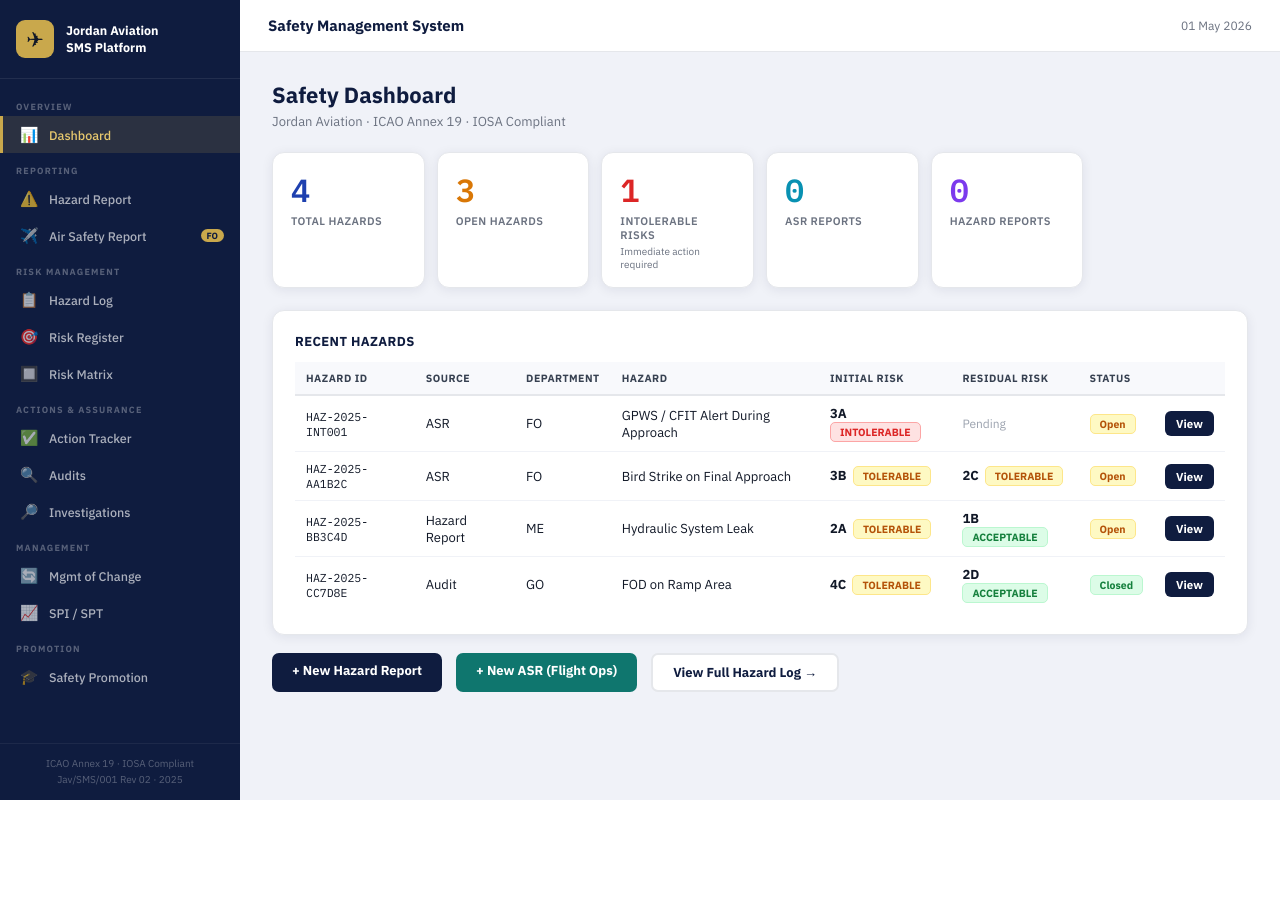
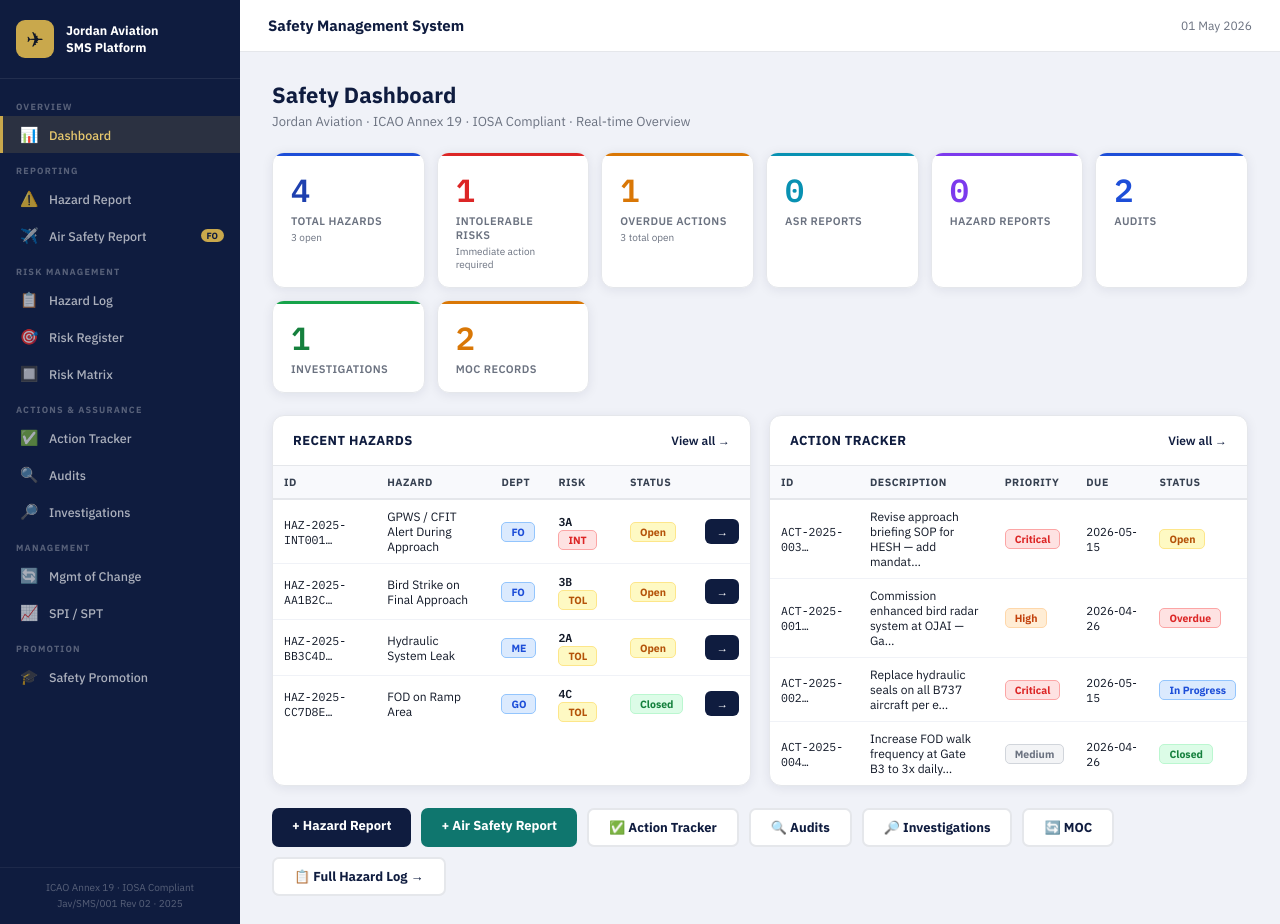
Before and after one commit to omarbarghouth/jav-sms, a Flask app: page / in a window 1280 px wide. Before the commit the page ends 800 px from the top, so only its background shows below. Run offline with Flask 3, Linux system fonts and the light colour scheme.

Commit message:
Update dashboard.html

```diff
--- a/templates/dashboard.html
+++ b/templates/dashboard.html
@@ -3,77 +3,95 @@
 {% block content %}
 
 <div class="page-title">Safety Dashboard</div>
-<div class="page-sub">Jordan Aviation · ICAO Annex 19 · IOSA Compliant</div>
+<div class="page-sub">Jordan Aviation · ICAO Annex 19 · IOSA Compliant · Real-time Overview</div>
 
+<!-- Stat Grid -->
 <div class="stat-grid">
-  <div class="stat-card">
+  <div class="stat-card blue">
     <div class="stat-val" style="color:#1e40af">{{ total }}</div>
     <div class="stat-lbl">Total Hazards</div>
+    <div class="stat-sub">{{ open_h }} open</div>
   </div>
-  <div class="stat-card">
-    <div class="stat-val" style="color:#d97706">{{ open_h }}</div>
-    <div class="stat-lbl">Open Hazards</div>
-  </div>
-  <div class="stat-card">
+  <div class="stat-card red">
     <div class="stat-val" style="color:#dc2626">{{ intol }}</div>
     <div class="stat-lbl">Intolerable Risks</div>
     <div class="stat-sub">Immediate action required</div>
   </div>
-  <div class="stat-card">
+  <div class="stat-card yellow">
+    <div class="stat-val" style="color:#d97706">{{ overdue }}</div>
+    <div class="stat-lbl">Overdue Actions</div>
+    <div class="stat-sub">{{ open_act }} total open</div>
+  </div>
+  <div class="stat-card teal">
     <div class="stat-val" style="color:#0891b2">{{ asr_cnt }}</div>
     <div class="stat-lbl">ASR Reports</div>
   </div>
-  <div class="stat-card">
+  <div class="stat-card purple">
     <div class="stat-val" style="color:#7c3aed">{{ hr_cnt }}</div>
     <div class="stat-lbl">Hazard Reports</div>
   </div>
+  <div class="stat-card blue">
+    <div class="stat-val" style="color:#1d4ed8">{{ audits }}</div>
+    <div class="stat-lbl">Audits</div>
+  </div>
+  <div class="stat-card green">
+    <div class="stat-val" style="color:#15803d">{{ inv_cnt }}</div>
+    <div class="stat-lbl">Investigations</div>
+  </div>
+  <div class="stat-card yellow">
+    <div class="stat-val" style="color:#d97706">{{ moc_cnt }}</div>
+    <div class="stat-lbl">MOC Records</div>
+  </div>
 </div>
 
-<div class="card">
-  <div class="card-title">Recent Hazards</div>
+<!-- SPI Alert Banner -->
+{% if spi_critical > 0 %}
+<div style="background:#fee2e2;border:1.5px solid #fca5a5;border-radius:10px;padding:12px 16px;margin-bottom:18px;display:flex;align-items:center;gap:12px">
+  <span style="font-size:20px">🔴</span>
+  <div>
+    <strong style="color:#dc2626">{{ spi_critical }} SPI Indicator(s) at CRITICAL Level</strong>
+    <span style="color:#dc2626;font-size:12px;margin-left:10px">→ <a href="/spi" style="color:#dc2626;text-decoration:underline">View SPI Dashboard</a></span>
+  </div>
+</div>
+{% endif %}
+{% if spi_warning > 0 and spi_critical == 0 %}
+<div style="background:#fef9c3;border:1.5px solid #fde68a;border-radius:10px;padding:12px 16px;margin-bottom:18px;display:flex;align-items:center;gap:12px">
+  <span style="font-size:20px">🟡</span>
+  <div>
+    <strong style="color:#b45309">{{ spi_warning }} SPI Indicator(s) at WARNING Level</strong>
+    <span style="color:#b45309;font-size:12px;margin-left:10px">→ <a href="/spi" style="color:#b45309;text-decoration:underline">View SPI Dashboard</a></span>
+  </div>
+</div>
+{% endif %}
+
+<div class="two-col">
+  <!-- Recent Hazards -->
+  <div class="card" style="padding:0">
+    <div style="padding:16px 20px;border-bottom:1px solid var(--border);display:flex;justify-content:space-between;align-items:center">
+      <div class="card-title" style="margin:0">Recent Hazards</div>
+      <a href="/hazard-log" style="font-size:12px;color:var(--navy);font-weight:600">View all →</a>
+    </div>
     <div class="tbl-wrap">
       <table>
         <thead>
           <tr>
-          <th>Hazard ID</th>
-          <th>Source</th>
-          <th>Department</th>
-          <th>Hazard</th>
-          <th>Initial Risk</th>
-          <th>Residual Risk</th>
-          <th>Status</th>
-          <th></th>
+            <th>ID</th><th>Hazard</th><th>Dept</th><th>Risk</th><th>Status</th><th></th>
           </tr>
         </thead>
         <tbody>
           {% for h in recent %}
           <tr>
-          <td class="mono">{{ h.id }}</td>
-          <td>{{ h.source }}</td>
-          <td>{{ dept_code(h.department_id) }}</td>
-          <td>{{ h.generic_hazard }}</td>
+            <td class="mono">{{ h.id[:16] }}…</td>
+            <td style="max-width:150px;font-size:12px">{{ h.generic_hazard[:40] }}{% if h.generic_hazard|length > 40 %}…{% endif %}</td>
+            <td><span class="badge badge-blue">{{ dept_code(h.department_id) }}</span></td>
             <td>
-            <strong>{{ h.initial_risk_index }}</strong>&nbsp;
+              <strong class="mono">{{ h.initial_risk_index }}</strong>&nbsp;
               {% if h.initial_risk_tolerance == 'INTOLERABLE' %}
-              <span class="badge badge-red">INTOLERABLE</span>
+                <span class="badge badge-red">INT</span>
               {% elif h.initial_risk_tolerance == 'TOLERABLE' %}
-              <span class="badge badge-yellow">TOLERABLE</span>
+                <span class="badge badge-yellow">TOL</span>
               {% else %}
-              <span class="badge badge-green">ACCEPTABLE</span>
-            {% endif %}
-          </td>
-          <td>
-            {% if h.residual_risk_index %}
-              <strong>{{ h.residual_risk_index }}</strong>&nbsp;
-              {% if h.residual_risk_tolerance == 'INTOLERABLE' %}
-                <span class="badge badge-red">INTOLERABLE</span>
-              {% elif h.residual_risk_tolerance == 'TOLERABLE' %}
-                <span class="badge badge-yellow">TOLERABLE</span>
-              {% else %}
-                <span class="badge badge-green">ACCEPTABLE</span>
-              {% endif %}
-            {% else %}
-              <span style="color:#9ca3af;font-size:12px">Pending</span>
+                <span class="badge badge-green">ACC</span>
               {% endif %}
             </td>
             <td>
@@ -83,7 +101,7 @@
                 <span class="badge badge-green">Closed</span>
               {% endif %}
             </td>
-          <td><a href="/hazard-log/{{ h.id }}" class="btn btn-nav btn-sm">View</a></td>
+            <td><a href="/hazard-log/{{ h.id }}" class="btn btn-nav btn-sm">→</a></td>
           </tr>
           {% endfor %}
         </tbody>
@@ -91,10 +109,51 @@
     </div>
   </div>
 
-<div style="display:flex;gap:14px;flex-wrap:wrap;margin-top:8px">
-  <a href="/hazard-report" class="btn btn-nav">+ New Hazard Report</a>
-  <a href="/asr" class="btn btn-nav" style="background:#0f766e">+ New ASR (Flight Ops)</a>
-  <a href="/hazard-log" class="btn btn-outline">View Full Hazard Log →</a>
+  <!-- Recent Actions -->
+  <div class="card" style="padding:0">
+    <div style="padding:16px 20px;border-bottom:1px solid var(--border);display:flex;justify-content:space-between;align-items:center">
+      <div class="card-title" style="margin:0">Action Tracker</div>
+      <a href="/actions" style="font-size:12px;color:var(--navy);font-weight:600">View all →</a>
+    </div>
+    <div class="tbl-wrap">
+      <table>
+        <thead>
+          <tr><th>ID</th><th>Description</th><th>Priority</th><th>Due</th><th>Status</th></tr>
+        </thead>
+        <tbody>
+          {% for a in recent_actions %}
+          <tr>
+            <td class="mono">{{ a.id[:14] }}…</td>
+            <td style="max-width:160px;font-size:12px">{{ a.description[:50] }}…</td>
+            <td>
+              {% if a.priority == 'Critical' %}<span class="badge badge-red">Critical</span>
+              {% elif a.priority == 'High' %}<span class="badge badge-orange">High</span>
+              {% else %}<span class="badge badge-gray">{{ a.priority }}</span>{% endif %}
+            </td>
+            <td style="font-size:11.5px">{{ a.due_date }}</td>
+            <td>
+              {% if a.status == 'Overdue' %}<span class="badge badge-red">Overdue</span>
+              {% elif a.status == 'Closed' %}<span class="badge badge-green">Closed</span>
+              {% elif a.status == 'In Progress' %}<span class="badge badge-blue">In Progress</span>
+              {% else %}<span class="badge badge-yellow">Open</span>{% endif %}
+            </td>
+          </tr>
+          {% endfor %}
+        </tbody>
+      </table>
+    </div>
+  </div>
+</div>
+
+<!-- Quick Actions -->
+<div style="display:flex;gap:10px;flex-wrap:wrap;margin-top:4px">
+  <a href="/hazard-report" class="btn btn-nav">+ Hazard Report</a>
+  <a href="/asr" class="btn btn-nav" style="background:#0f766e">+ Air Safety Report</a>
+  <a href="/actions" class="btn btn-outline">✅ Action Tracker</a>
+  <a href="/audits" class="btn btn-outline">🔍 Audits</a>
+  <a href="/investigations" class="btn btn-outline">🔎 Investigations</a>
+  <a href="/moc" class="btn btn-outline">🔄 MOC</a>
+  <a href="/hazard-log" class="btn btn-outline">📋 Full Hazard Log →</a>
 </div>
 
 {% endblock %}
```
Lines whose indentation alone changed are shown as unchanged.
